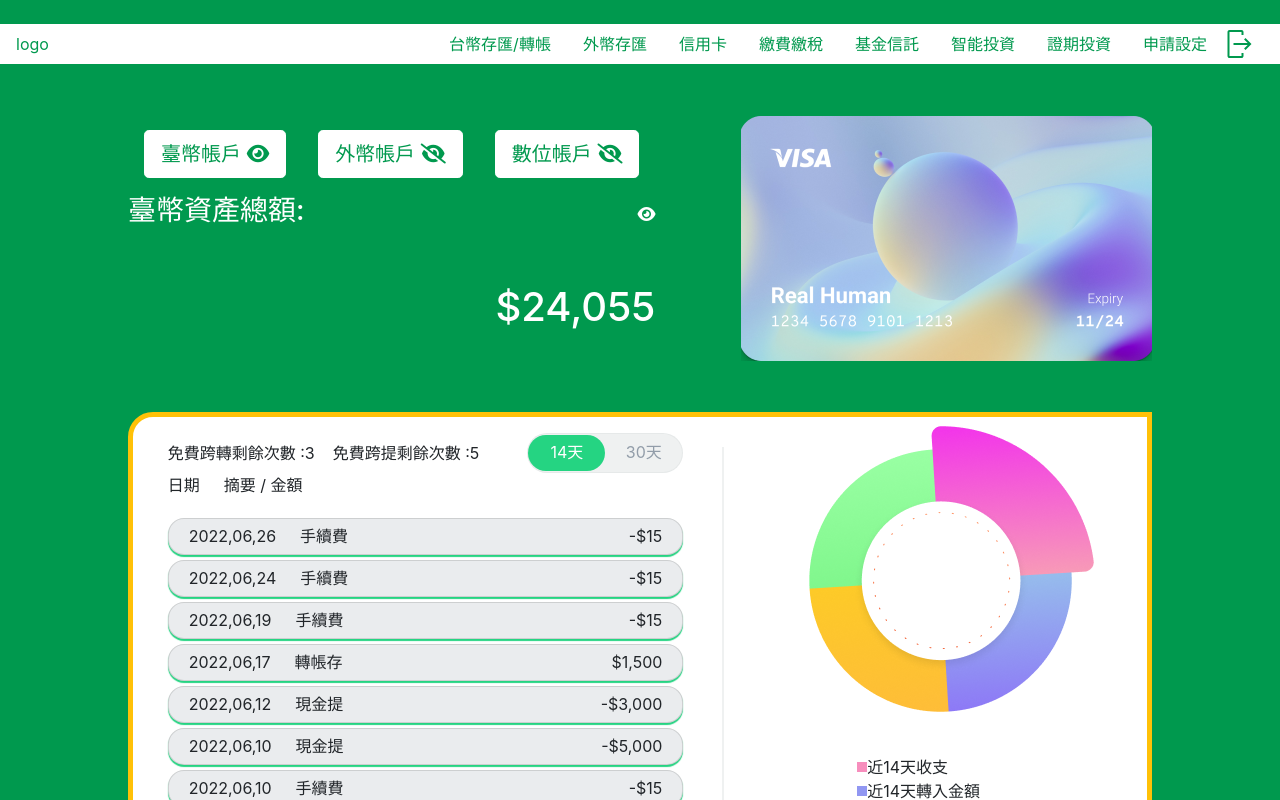
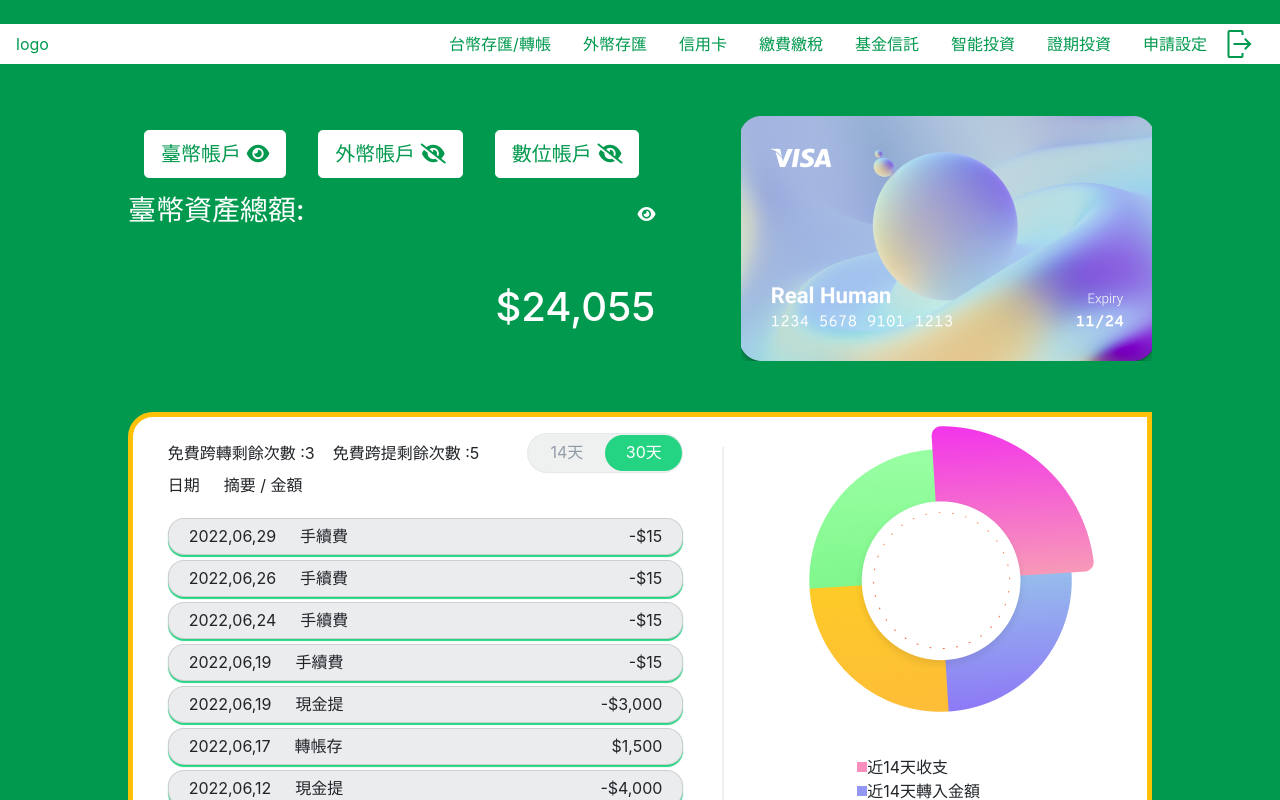
Before and after one commit to Jhih-Ting23472002/angular-Overview-page, an Angular app: page / in a window 1280 px wide. Shown: the top 800 px of the page. Built offline with nearby package versions, Linux system fonts and the light colour scheme.

Commit message:
判斷要抓幾天資料

```diff
--- a/src/app/accountcard/accountcard.component.html
+++ b/src/app/accountcard/accountcard.component.html
@@ -29,11 +29,11 @@
           <P class="m-auto">免費跨轉剩餘次數 :3 &nbsp;&nbsp;&nbsp;</P>
           <P class="m-auto">免費跨提剩餘次數 :5</P>
           <div class="detail-box-button ml-5 ">
-            <div class="detail-box-button-text " (click)="greenfilter($event)" [class.greenClass]="greenclass">
-              <p><span>{{date14}}</span>天</p>
+            <div class="detail-box-button-text " (click)="greenfilter(14)" [class.greenClass]="greenclass">
+              <p><span>14</span>天</p>
             </div>
-            <div class="detail-box-button-text " (click)="greenfilter($event)" [class.greenClass]="green">
-              <p><span>{{date30}}</span>天</p>
+            <div class="detail-box-button-text " (click)="greenfilter(30)" [class.greenClass]="green">
+              <p><span>30</span>天</p>
             </div>
           </div>
         </div>
--- a/src/app/accountcard/accountcard.component.ts
+++ b/src/app/accountcard/accountcard.component.ts
@@ -15,8 +15,7 @@ export class AccountcardComponent implements OnInit {
   greenclass: boolean = true;
   green: boolean = false;
 
-  date14: string = "14"
-  date30: string = "30"
+
 
 
 
@@ -25,18 +24,25 @@ export class AccountcardComponent implements OnInit {
 
 
   ngOnInit(): void {
-    this.getAllData()
+    this.greenfilter(30)
 
   }
 
-  greenfilter($event: any) {
+  greenfilter(v:number) {
     const today = new Date();
-    console.log(today);
-    console.log($event.currentTarget);
-    // const filterData =
+    this.itemService.getAllData().subscribe(items =>this.itemList = items)
+    // console.log(today);
+    if (v == 14) {
+      const filterDay =new Date(today.setDate(today.getDate() - Number(v)));
+      // console.log("filterDay14",filterDay);
+      this.itemList = this.itemList.filter(data => {return new Date(data.date) >= filterDay})
+    }else  {
+      const filterDay30 =new Date(today.setDate(today.getDate() - Number(v)));
+      // console.log(this.date30);
+      this.itemList = this.itemList.filter(data => {return new Date(data.date) >= filterDay30})
+    }
 
-
-
+    // 判斷按鈕
     if (this.green == false) {
       this.green = true;
       this.greenclass = false;
@@ -49,7 +55,7 @@ export class AccountcardComponent implements OnInit {
   //拿取所有資料
   getAllData() {
     this.itemService.getAllData().subscribe(items => {
-      console.log(items);
+      // console.log(items);
       this.itemList = items
     }
 
@@ -57,5 +63,4 @@ export class AccountcardComponent implements OnInit {
   }
 
 
-
 }
--- a/src/app/item.service.ts
+++ b/src/app/item.service.ts
@@ -6,11 +6,13 @@ import { of } from 'rxjs';
 export class ItemService {
 
   details = [
+    { date: '2022,06,29', detail: '手續費', money: -15 },
     { date: '2022,06,26', detail: '手續費', money: -15 },
     { date: '2022,06,24', detail: '手續費', money: -15 },
     { date: '2022,06,19', detail: '手續費', money: -15 },
+    { date: '2022,06,19', detail: '現金提', money: -3000 },
     { date: '2022,06,17', detail: '轉帳存', money: 1500 },
-    { date: '2022,06,12', detail: '現金提', money: -3000 },
+    { date: '2022,06,12', detail: '現金提', money: -4000 },
     { date: '2022,06,10', detail: '現金提', money: -5000 },
     { date: '2022,06,10', detail: '手續費', money: -15 },
     { date: '2022,06,09', detail: '現金提', money: -1500 },
@@ -35,4 +37,6 @@ export class ItemService {
   }
 
 
+
+
 }
```
